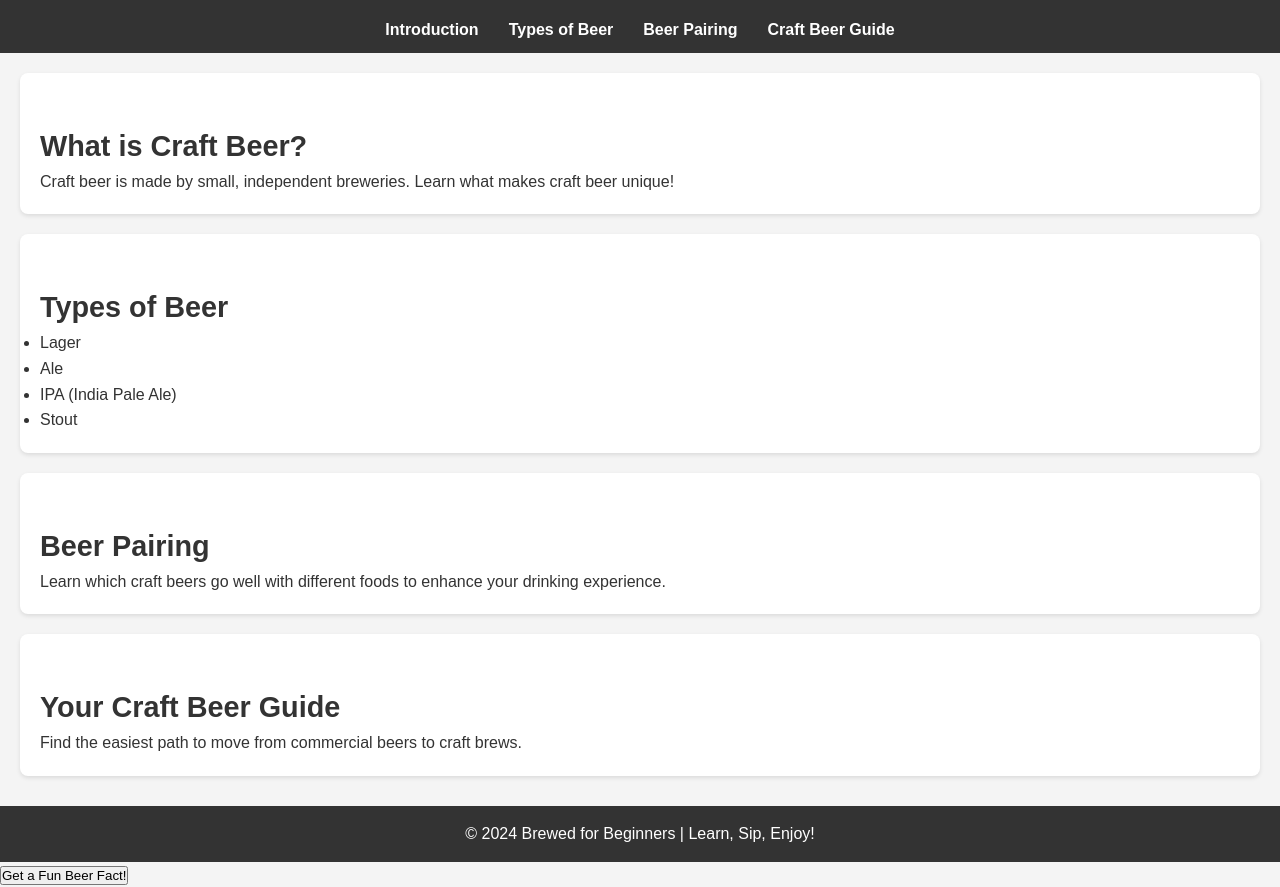
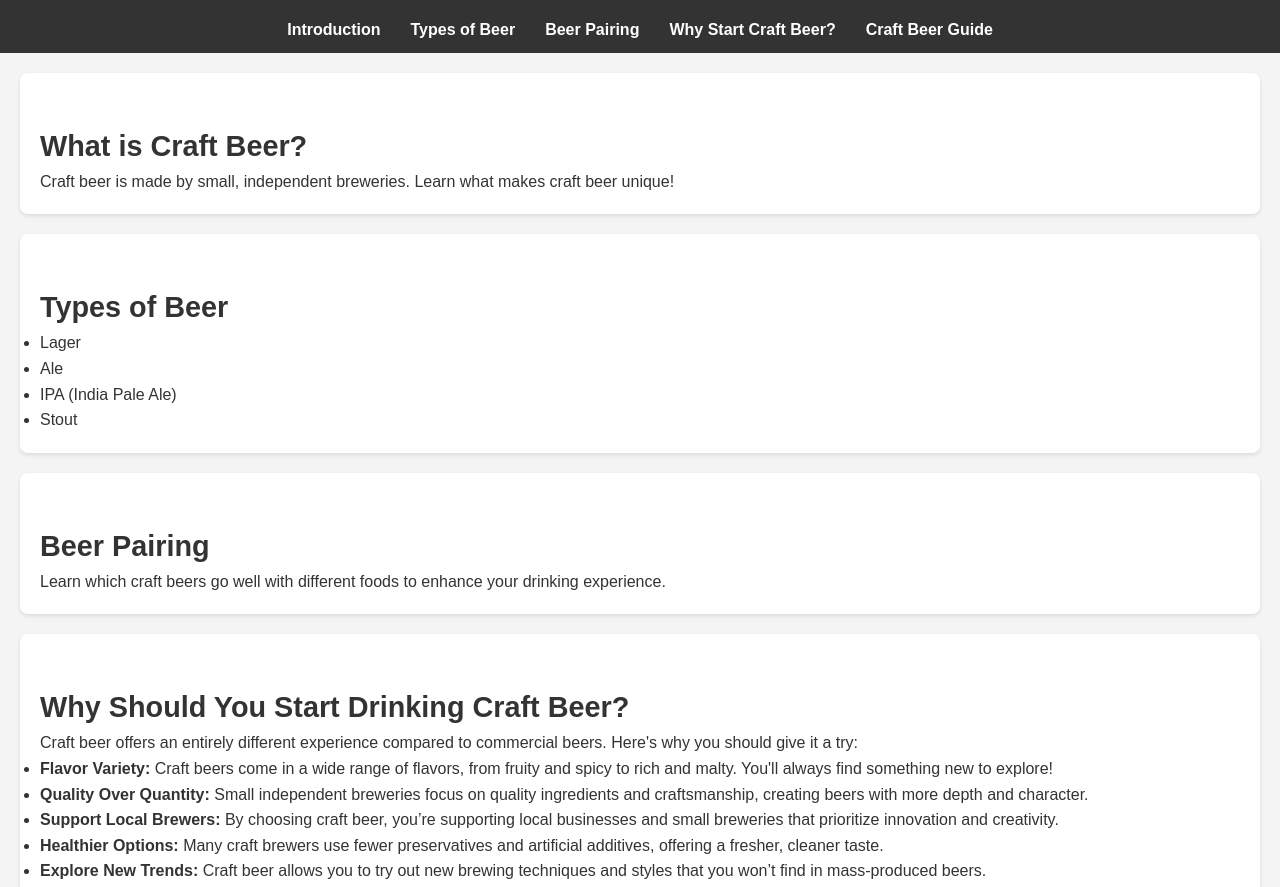
Before and after one commit to jasakiii/craft-beer-guide, a plain HTML site: page index.html in a window 1280 px wide. Shown: the part 77-964 px from the top of the page. Drawn offline with Linux system fonts and the light colour scheme.

Commit message:
Add files via upload

```diff
--- a/index.html
+++ b/index.html
@@ -14,6 +14,7 @@
         <li><a href="#intro">Introduction</a></li>
         <li><a href="#beer-types">Types of Beer</a></li>
         <li><a href="#beer-pairing">Beer Pairing</a></li>
+        <li><a href="#why-start">Why Start Craft Beer?</a></li>
         <li><a href="#guide">Craft Beer Guide</a></li>
       </ul>
     </nav>
@@ -41,6 +42,18 @@
       <p>Learn which craft beers go well with different foods to enhance your drinking experience.</p>
     </section>
 
+    <section id="why-start">
+      <h2>Why Should You Start Drinking Craft Beer?</h2>
+      <p>Craft beer offers an entirely different experience compared to commercial beers. Here's why you should give it a try:</p>
+      <ul>
+        <li><strong>Flavor Variety:</strong> Craft beers come in a wide range of flavors, from fruity and spicy to rich and malty. You'll always find something new to explore!</li>
+        <li><strong>Quality Over Quantity:</strong> Small independent breweries focus on quality ingredients and craftsmanship, creating beers with more depth and character.</li>
+        <li><strong>Support Local Brewers:</strong> By choosing craft beer, you’re supporting local businesses and small breweries that prioritize innovation and creativity.</li>
+        <li><strong>Healthier Options:</strong> Many craft brewers use fewer preservatives and artificial additives, offering a fresher, cleaner taste.</li>
+        <li><strong>Explore New Trends:</strong> Craft beer allows you to try out new brewing techniques and styles that you won’t find in mass-produced beers.</li>
+      </ul>
+    </section>
+
     <section id="guide">
       <h2>Your Craft Beer Guide</h2>
       <p>Find the easiest path to move from commercial beers to craft brews.</p>
```
